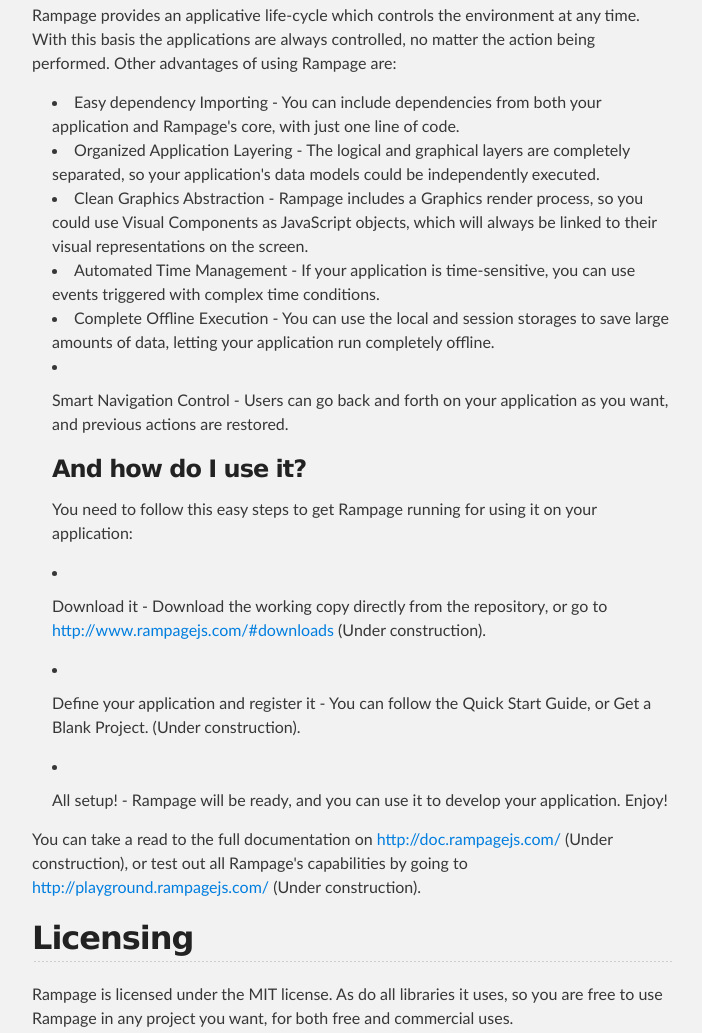
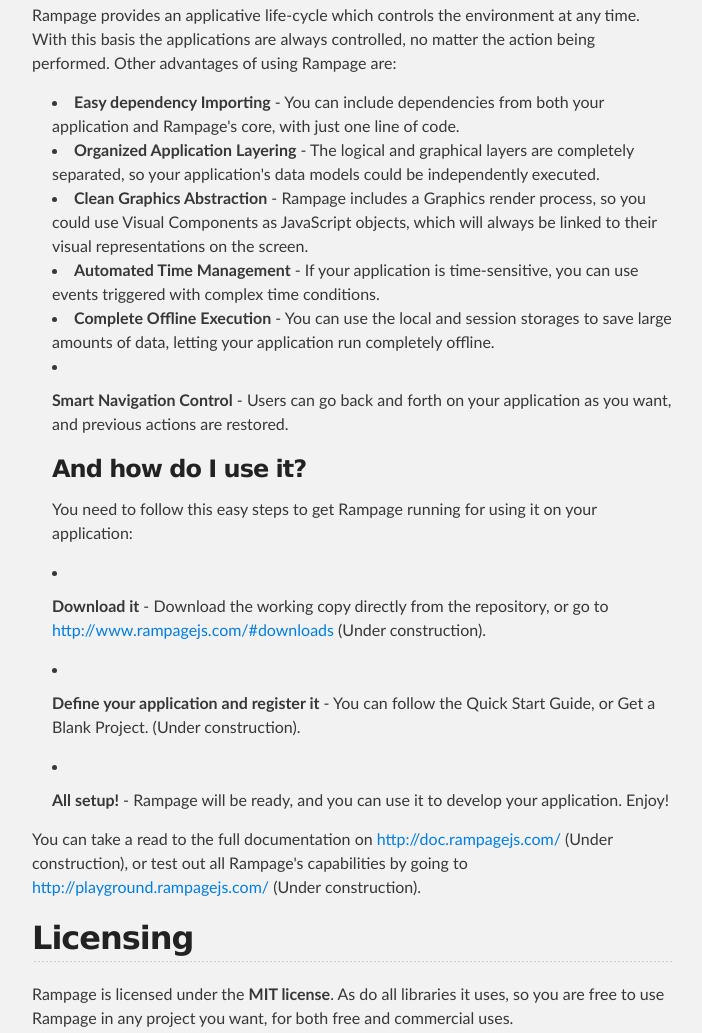
Before and after one commit to pesama/rampagejs, a plain HTML site: page index.html in a window 1280 px wide. Shown: the part 663-1696 px from the top of the page, without its empty margins (288-990 px from the left). Drawn offline with Linux system fonts and the light colour scheme.

```diff
--- a/index.html
+++ b/index.html
@@ -34,7 +34,7 @@
         <h2>
 <a name="what-is-rampage" class="anchor" href="#what-is-rampage"><span class="octicon octicon-link"></span></a>What is Rampage?</h2>
 
-<p>Rampage is a JavaScript Web Application Engine. It provides you with utilities that will help you developing clean, fast and reliable HTML5 applications, by abstracting you from browser or device differences and handing to you a fully controlled environment. You can get a web application running with Rampage in few minutes of coding.</p>
+<p>Rampage is a <strong>JavaScript Web Application Engine</strong>. It provides you with utilities that will help you developing clean, fast and reliable HTML5 applications, by abstracting you from browser or device differences and handing to you a fully controlled environment. You can get a web application running with Rampage in few minutes of coding.</p>
 
 <h3>
 <a name="yet-another-framework" class="anchor" href="#yet-another-framework"><span class="octicon octicon-link"></span></a>Yet Another Framework?</h3>
@@ -47,28 +47,33 @@
 <p>Rampage provides an applicative life-cycle which controls the environment at any time. With this basis the applications are always controlled, no matter the action being performed. Other advantages of using Rampage are:</p>
 
 <ul>
-<li>Easy dependency Importing - You can include dependencies from both your application and Rampage's core, with just one line of code.</li>
-<li>Organized Application Layering - The logical and graphical layers are completely separated, so your application's data models could be independently executed.</li>
-<li>Clean Graphics Abstraction - Rampage includes a Graphics render process, so you could use Visual Components as JavaScript objects, which will always be linked to their visual representations on the screen.</li>
-<li>Automated Time Management - If your application is time-sensitive, you can use events triggered with complex time conditions.</li>
-<li>Complete Offline Execution - You can use the local and session storages to save large amounts of data, letting your application run completely offline.</li>
 <li>
-<p>Smart Navigation Control - Users can go back and forth on your application as you want, and previous actions are restored.</p>
+<strong>Easy dependency Importing</strong> - You can include dependencies from both your application and Rampage's core, with just one line of code.</li>
+<li>
+<strong>Organized Application Layering</strong> - The logical and graphical layers are completely separated, so your application's data models could be independently executed.</li>
+<li>
+<strong>Clean Graphics Abstraction</strong> - Rampage includes a Graphics render process, so you could use Visual Components as JavaScript objects, which will always be linked to their visual representations on the screen.</li>
+<li>
+<strong>Automated Time Management</strong> - If your application is time-sensitive, you can use events triggered with complex time conditions.</li>
+<li>
+<strong>Complete Offline Execution</strong> - You can use the local and session storages to save large amounts of data, letting your application run completely offline.</li>
+<li>
+<p><strong>Smart Navigation Control</strong> - Users can go back and forth on your application as you want, and previous actions are restored.</p>
 
 <h3>
 <a name="and-how-do-i-use-it" class="anchor" href="#and-how-do-i-use-it"><span class="octicon octicon-link"></span></a>And how do I use it?</h3>
 
 <p>You need to follow this easy steps to get Rampage running for using it on your application:</p>
 </li>
-<li><p>Download it - Download the working copy directly from the repository, or go to <a href="http://www.rampagejs.com/#downloads">http://www.rampagejs.com/#downloads</a> (Under construction).</p></li>
-<li><p>Define your application and register it - You can follow the Quick Start Guide, or Get a Blank Project. (Under construction).</p></li>
-<li><p>All setup! - Rampage will be ready, and you can use it to develop your application. Enjoy!</p></li>
+<li><p><strong>Download it</strong> - Download the working copy directly from the repository, or go to <a href="http://www.rampagejs.com/#downloads">http://www.rampagejs.com/#downloads</a> (Under construction).</p></li>
+<li><p><strong>Define your application and register it</strong> - You can follow the Quick Start Guide, or Get a Blank Project. (Under construction).</p></li>
+<li><p><strong>All setup!</strong> - Rampage will be ready, and you can use it to develop your application. Enjoy!</p></li>
 </ul><p>You can take a read to the full documentation on <a href="http://doc.rampagejs.com/">http://doc.rampagejs.com/</a> (Under construction), or test out all Rampage's capabilities by going to <a href="http://playground.rampagejs.com/">http://playground.rampagejs.com/</a> (Under construction).</p>
 
 <h2>
 <a name="licensing" class="anchor" href="#licensing"><span class="octicon octicon-link"></span></a>Licensing</h2>
 
-<p>Rampage is licensed under the MIT license. As do all libraries it uses, so you are free to use Rampage in any project you want, for both free and commercial uses.</p>
+<p>Rampage is licensed under the <strong>MIT license</strong>. As do all libraries it uses, so you are free to use Rampage in any project you want, for both free and commercial uses.</p>
       </section>
     </div>
 
```
Also changed, not shown: params.json (+1 -1 lines).
